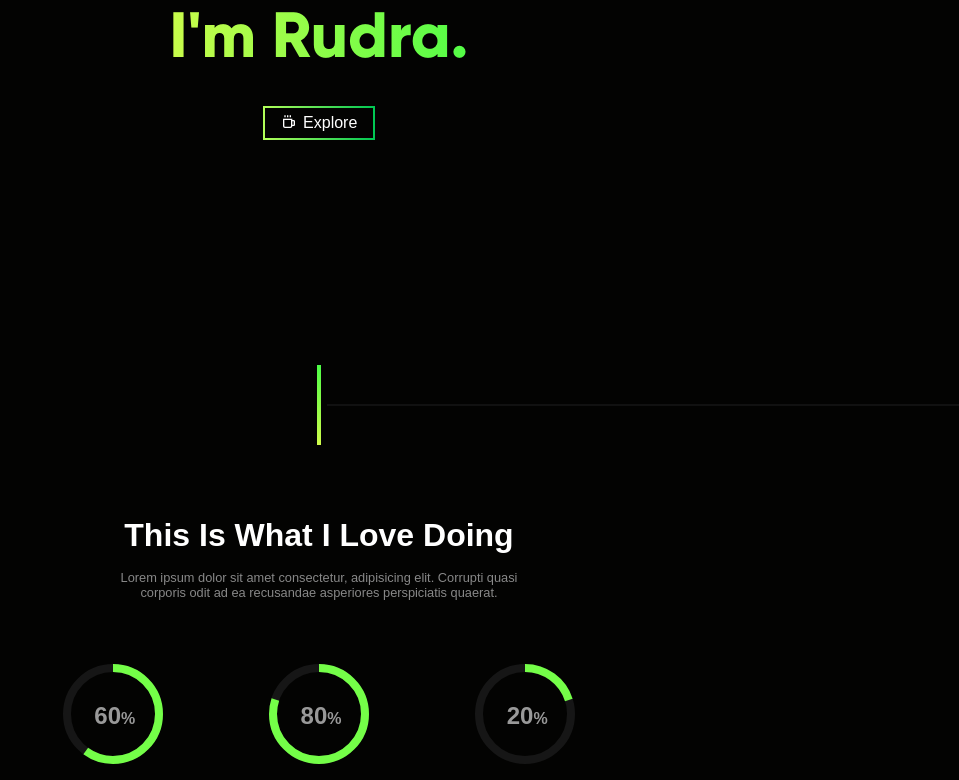
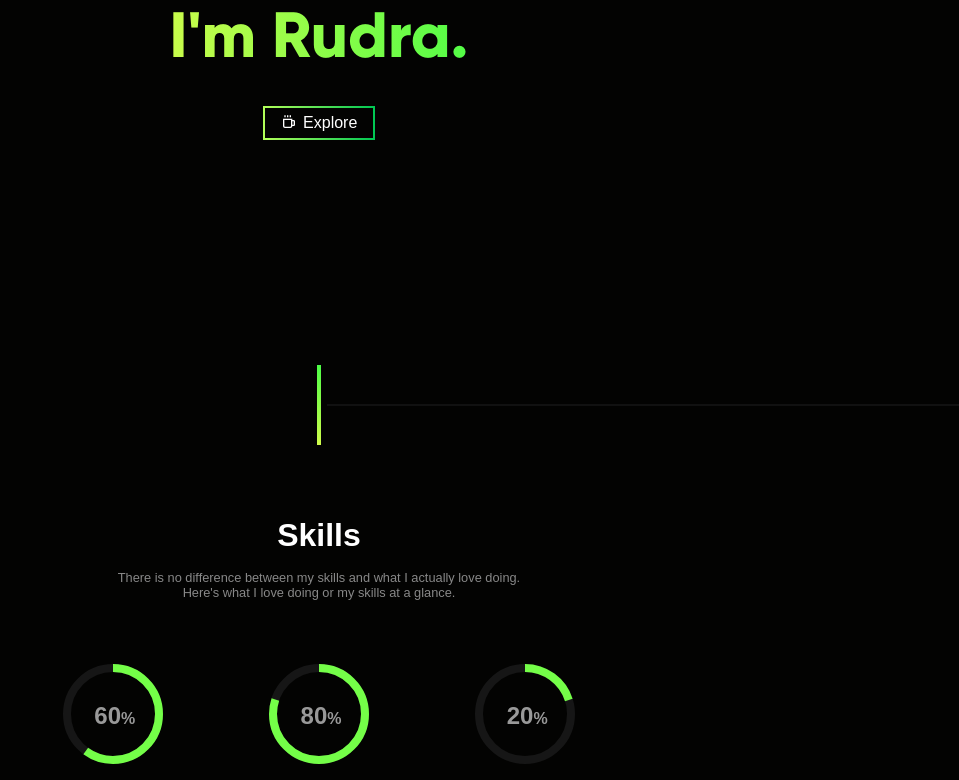
Before and after one commit to safin-sys/rudra-nil-utsa, a Next.js app: page / in a window 1280 px wide. Shown: the part 363-1143 px from the top of the page, without its empty margins (321-1280 px from the left). Built offline with nearby package versions, Linux system fonts and the light colour scheme.

Commit message:
love/skills text change

```diff
--- a/components/Love.jsx
+++ b/components/Love.jsx
@@ -22,8 +22,10 @@ const Love = () => {
     return (
         <section className={style.loveContainer}>
             <header>
-                <h1>This Is What I Love Doing</h1>
-                <p>Lorem ipsum dolor sit amet consectetur, adipisicing elit. Corrupti quasi corporis odit ad ea recusandae asperiores perspiciatis quaerat.</p>
+                <h1>Skills</h1>
+                <p>
+                    There is no difference between my skills and what I actually love doing. Here's what I love doing or my skills at a glance.
+                </p>
             </header>
             <div className={style.skills}>
                 {skills.map((skill, i) => {
```
